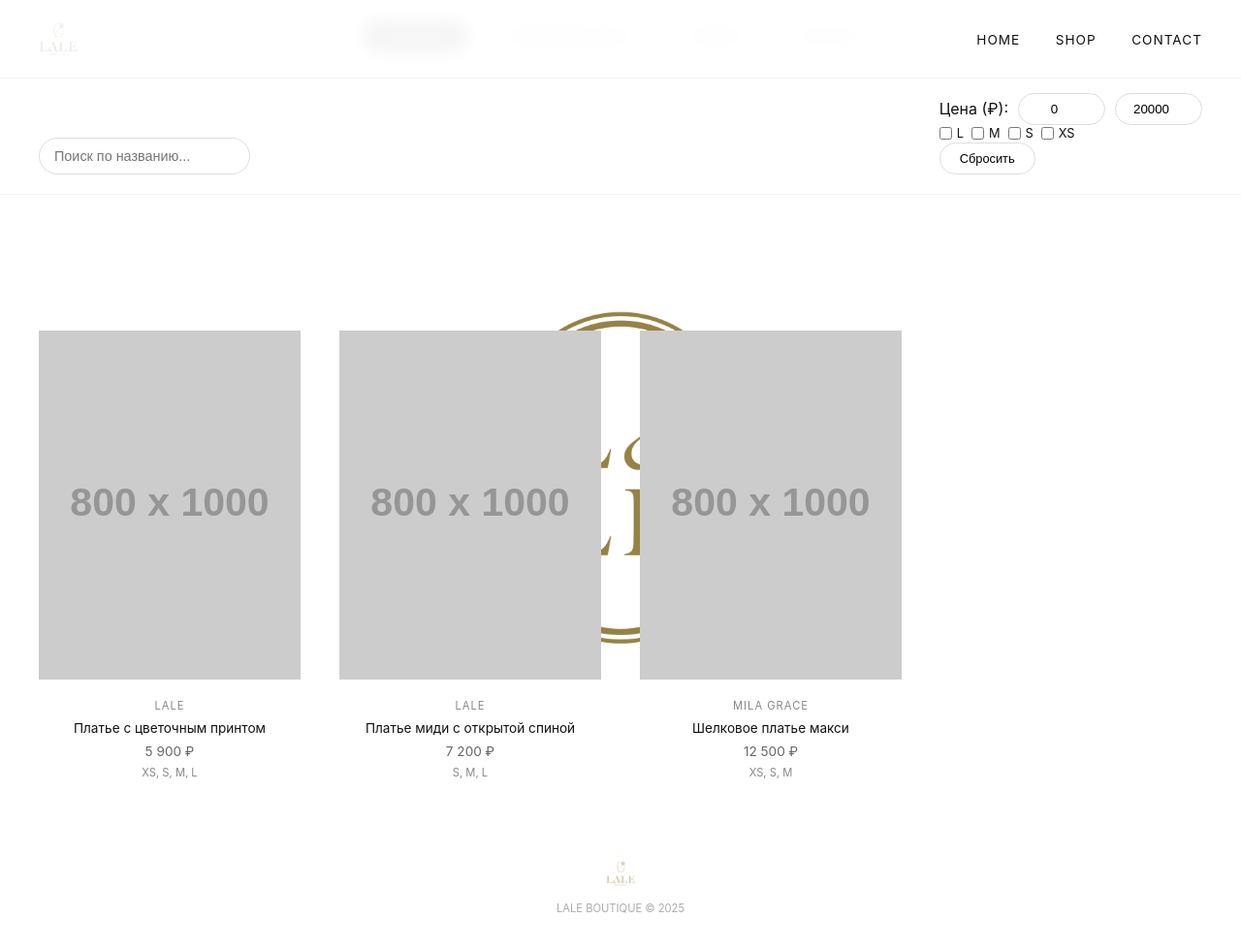
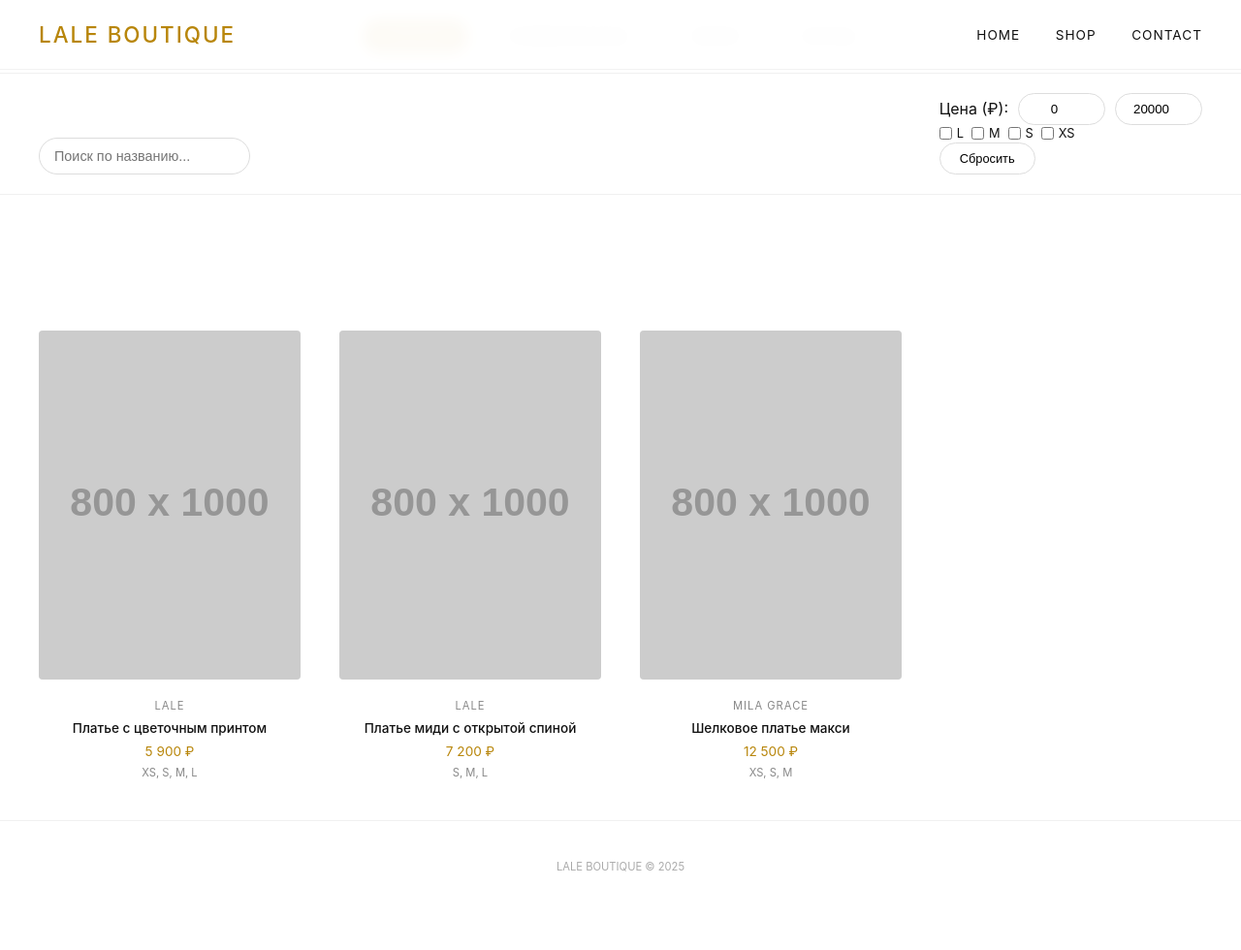
Before and after one commit to lad1xq/laleboutique, a plain HTML site: page catalog.html in a window 1280 px wide. Shown: the whole page at 97% size. After the commit the page ends 942 px from the top, so only its background shows below. Drawn offline with Linux system fonts and the light colour scheme; placeholder pictures from the web are drawn by us.

Commit message:
catalog.html

```diff
--- a/catalog.html
+++ b/catalog.html
@@ -11,13 +11,8 @@
             background: #fff;
             color: #111;
             line-height: 1.4;
-            background-image: url('watermark.png');
-            background-repeat: no-repeat;
-            background-position: center center;
-            background-attachment: fixed;
-            background-size: 30%;
         }
-        .container { max-width: 1400px; margin: 0 auto; padding: 0 40px; position: relative; z-index: 1; }
+        .container { max-width: 1400px; margin: 0 auto; padding: 0 40px; }
         header {
             position: fixed;
             top: 0;
@@ -29,7 +24,16 @@
             border-bottom: 1px solid rgba(0,0,0,0.05);
         }
         .header-inner { display: flex; justify-content: space-between; align-items: center; flex-wrap: wrap; gap: 20px; }
-        .logo img { height: 40px; width: auto; display: block; }
+        .logo {
+            font-size: 1.4rem;
+            font-weight: 500;
+            letter-spacing: 2px;
+            text-transform: uppercase;
+            text-decoration: none;
+            color: #B8860B;
+            transition: color 0.3s;
+        }
+        .logo:hover { color: #8B0000; }
         .nav a {
             text-decoration: none;
             color: #111;
@@ -37,12 +41,12 @@
             text-transform: uppercase;
             letter-spacing: 1px;
             margin-left: 32px;
-            transition: opacity 0.2s;
+            transition: color 0.3s;
         }
-        .nav a:hover { opacity: 0.6; }
+        .nav a:hover { color: #B8860B; }
         main { padding-top: 100px; }
         .categories-bar {
-            background: rgba(255,255,255,0.95);
+            background: white;
             padding: 20px 0;
             border-bottom: 1px solid #f0f0f0;
         }
@@ -65,11 +69,11 @@
             cursor: pointer;
         }
         .category-tile:hover, .category-tile.active {
-            background: #111;
+            background: #B8860B;
             color: white;
         }
         .filter-bar {
-            background: rgba(255,255,255,0.95);
+            background: white;
             padding: 20px 0;
             border-bottom: 1px solid #f0f0f0;
         }
@@ -87,7 +91,9 @@
             font-size: 0.9rem;
             border-radius: 30px;
             outline: none;
+            transition: border 0.2s;
         }
+        .search-box input:focus { border-color: #B8860B; }
         .price-filter {
             display: flex;
             gap: 10px;
@@ -122,7 +128,9 @@
             transition: all 0.2s;
         }
         .reset-btn:hover {
-            background: #f0f0f0;
+            background: #B8860B;
+            border-color: #B8860B;
+            color: white;
         }
         .products-grid {
             display: grid;
@@ -132,16 +140,20 @@
         }
         .product-card {
             cursor: pointer;
-            transition: opacity 0.3s;
+            transition: transform 0.3s ease, opacity 0.3s;
             text-align: center;
         }
-        .product-card:hover { opacity: 0.8; }
+        .product-card:hover {
+            opacity: 0.9;
+            transform: translateY(-5px);
+        }
         .product-img {
             width: 100%;
             aspect-ratio: 3/4;
             object-fit: cover;
             background: #f5f5f5;
             margin-bottom: 15px;
+            border-radius: 4px;
         }
         .product-brand {
             font-size: 0.7rem;
@@ -149,8 +161,8 @@
             letter-spacing: 1px;
             color: #888;
         }
-        .product-title { font-size: 0.85rem; margin: 5px 0; }
-        .product-price { font-size: 0.85rem; color: #666; }
+        .product-title { font-size: 0.85rem; margin: 5px 0; font-weight: 500; }
+        .product-price { font-size: 0.85rem; color: #B8860B; }
         .product-sizes {
             font-size: 0.7rem;
             color: #888;
@@ -163,12 +175,7 @@
             font-size: 0.7rem;
             text-transform: uppercase;
             margin-top: 40px;
-            background: rgba(255,255,255,0.95);
-        }
-        footer img {
-            height: 30px;
-            margin-bottom: 10px;
-            opacity: 0.6;
+            border-top: 1px solid #f0f0f0;
         }
         @media (max-width: 768px) {
             .container { padding: 0 20px; }
@@ -219,7 +226,7 @@
         .modal-info { flex: 1; min-width: 280px; }
         .modal-info h2 { font-size: 1.5rem; font-weight: 400; margin-bottom: 10px; }
         .modal-brand { font-size: 0.7rem; text-transform: uppercase; color: #888; margin-bottom: 15px; }
-        .modal-price { font-size: 1.2rem; margin: 20px 0; }
+        .modal-price { font-size: 1.2rem; margin: 20px 0; color: #B8860B; }
         .modal-direct {
             display: inline-block;
             background: #111;
@@ -230,15 +237,15 @@
             font-size: 0.7rem;
             text-transform: uppercase;
             letter-spacing: 1px;
+            transition: background 0.2s;
         }
+        .modal-direct:hover { background: #B8860B; }
     </style>
 </head>
 <body>
 <header>
     <div class="container header-inner">
-        <a href="index.html" class="logo">
-            <img src="logo-header.png" alt="Lale Boutique">
-        </a>
+        <a href="index.html" class="logo">LALE BOUTIQUE</a>
         <div class="nav">
             <a href="index.html">HOME</a>
             <a href="catalog.html">SHOP</a>
@@ -279,10 +286,7 @@
 </main>
 
 <footer>
-    <div class="container">
-        <img src="logo-footer.png" alt="Lale Boutique" style="height: 30px; opacity: 0.6; margin-bottom: 10px;">
-        <div>LALE BOUTIQUE © 2025</div>
-    </div>
+    <div class="container">LALE BOUTIQUE © 2025</div>
 </footer>
 
 <div id="productModal" class="modal">
```
